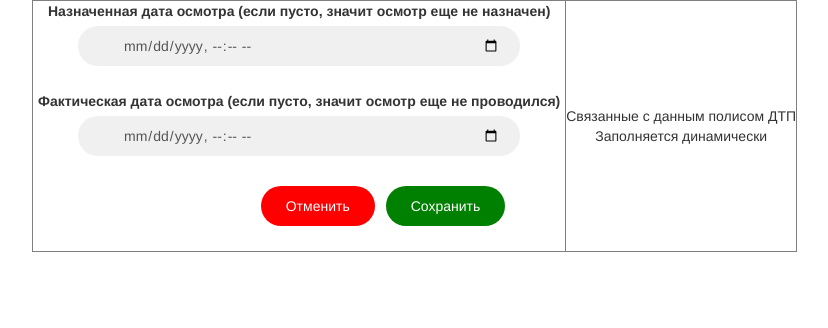
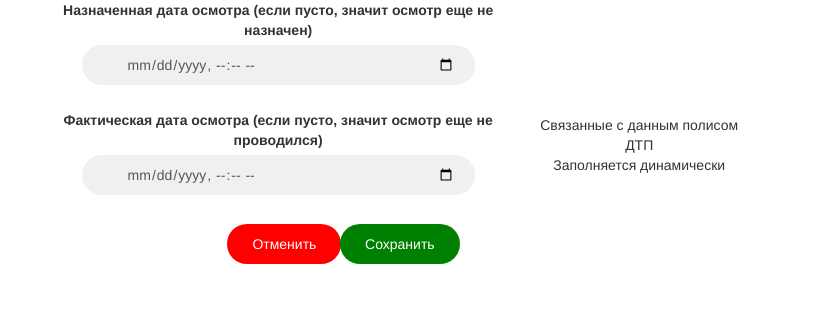
Before and after one commit to meltaus/euro_protocol, a PHP site: page /pages/add_date_see.php in a window 1280 px wide. Shown: the top 328 px of the page, without its empty margins (38-866 px from the left). Run offline with PHP 8.4, Linux system fonts and the light colour scheme.

Commit message:
Добавление отступа слева и справа.

```diff
--- a/pages/add_date_see.php
+++ b/pages/add_date_see.php
@@ -18,10 +18,10 @@
     <form class="form-horizontal" method="post" action="" name="notification">
         <div class="row">
             <div class="col-lg-12 col-md-12 col-sm-12 col-xs-12">
-                <table border="1">
+                <table>
                     <tr>
                         <td>
-                            <div  style="margin-left: 20px; margin-right: 20px">
+                            <div style="margin-left: 5%; margin-right: 5%">
                                 <div class="row">
                                     <label>
                                         Назначенная дата осмотра (если пусто, значит осмотр еще не назначен)
@@ -60,9 +60,11 @@
                             </div>
                         </td>
                         <td>
-                            Связанные с данным полисом ДТП
-                            <br>
-                            Заполняется динамически
+                            <div style="margin-left: 5%; margin-right: 5%">
+                                Связанные с данным полисом ДТП
+                                <br>
+                                Заполняется динамически
+                            </div>
                         </td>
                     </tr>
                 </table>
```
